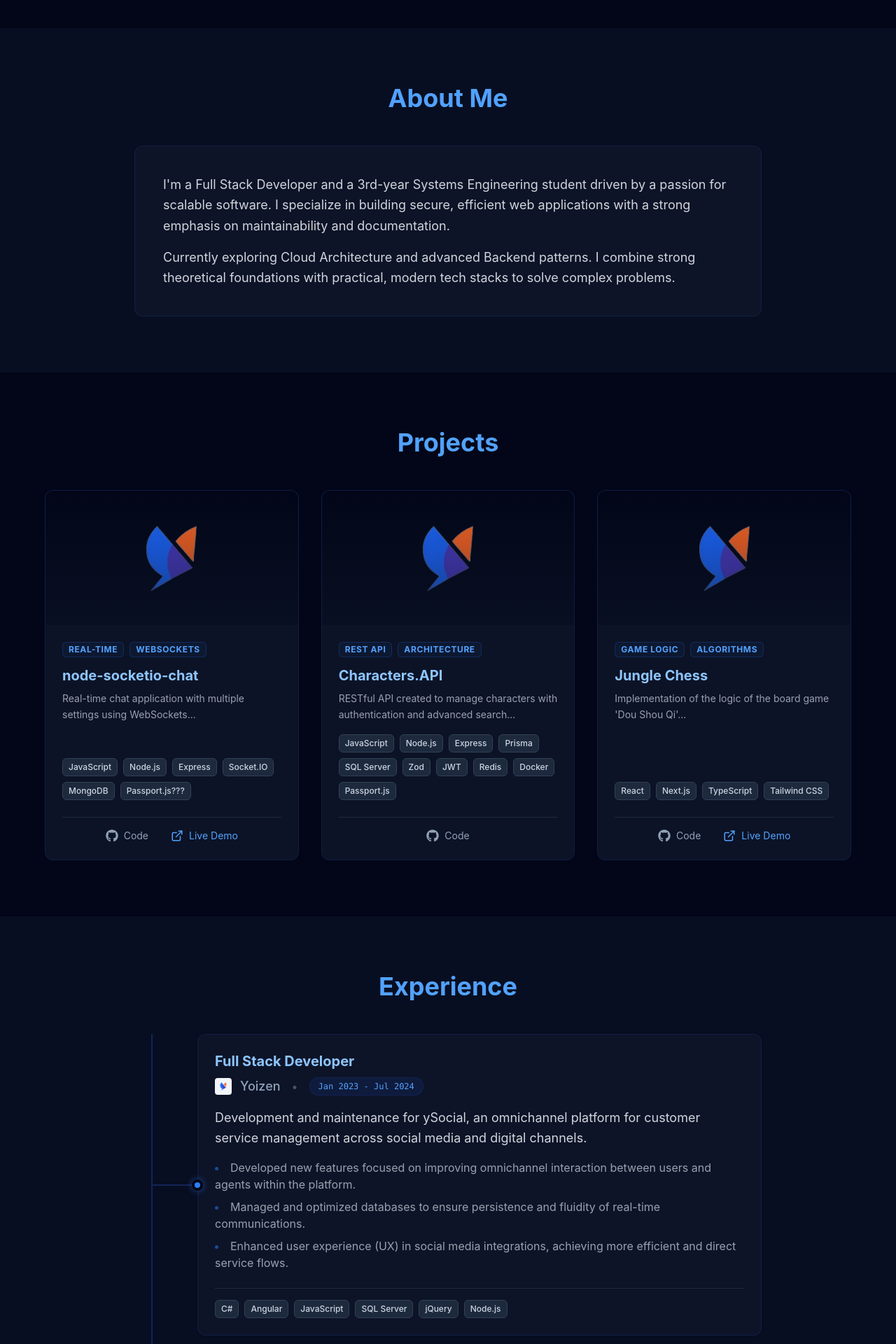
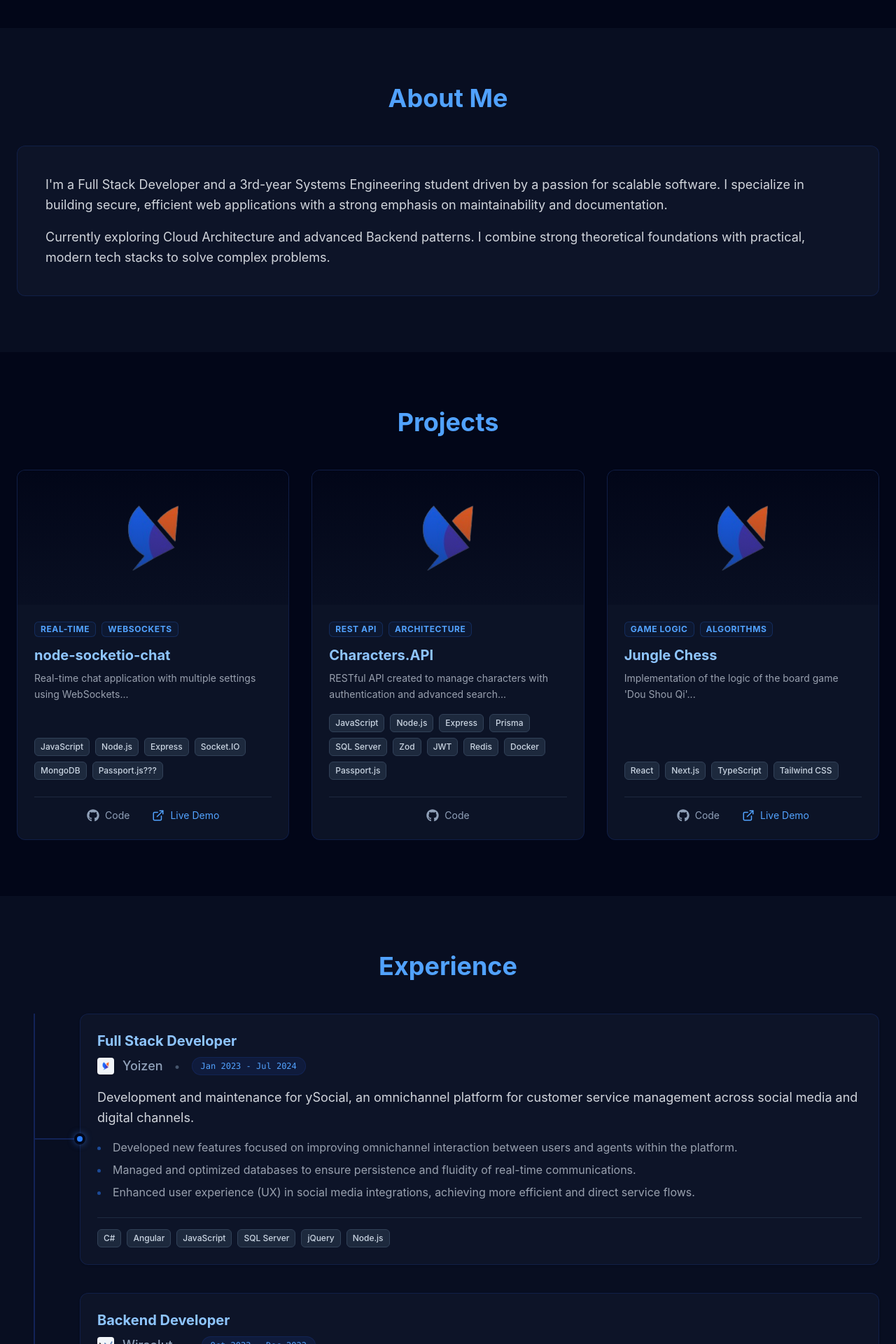
Before and after one commit to TochuGV/portfolio, a React (Vite) app: page / in a window 1280 px wide. Shown: the part 760-2680 px from the top of the page at 70% size. Built offline with nearby package versions, Linux system fonts and the light colour scheme.

Commit message:
refactor: adjust max-width properties for layout consistency across sections

```diff
--- a/src/components/layout/Navbar.tsx
+++ b/src/components/layout/Navbar.tsx
@@ -19,7 +19,7 @@ export const Navbar = () => {
         ? "bg-slate-900/80 backdrop-blur-md border-b border-slate-800 py-4 shadow-lg"
         : "bg-transparent py-6 border-b border-transparent"
     }`}>
-      <div className="max-w-7xl mx-auto px-6 flex justify-between items-center">
+      <div className="max-w-960 mx-auto px-6 flex justify-between items-center">
         <a
           href="#home"
           className="flex items-center gap-2 group transition-opacity hover:opacity-80"
--- a/src/components/sections/AboutMe.tsx
+++ b/src/components/sections/AboutMe.tsx
@@ -3,7 +3,6 @@ import { Card, Section } from "../ui"
 export const AboutMe = () => {
   return (
     <Section id="about-me" title="About Me" className="bg-slate-900/50">
-      <div className="max-w-4xl mx-auto">
       <Card className="p-8 md:p-10">
         <p className="text-gray-300 text-lg leading-relaxed mb-4">
           I'm a Full Stack Developer and a 3rd-year Systems Engineering
@@ -17,7 +16,6 @@ export const AboutMe = () => {
           stacks to solve complex problems.
         </p>
       </Card>
-      </div>
     </Section>
   )
 }
--- a/src/components/sections/Experience.tsx
+++ b/src/components/sections/Experience.tsx
@@ -4,7 +4,7 @@ import { experience } from "../../data/Portfolio";
 export const Experience = () => {
   return (
     <Section id="experience" title="Experience" className="bg-slate-900/50">
-      <div className="max-w-4xl mx-auto">
+      <div className="max-w-400 mx-auto">
         <Timeline>
           {experience.map((exp) => (
             <TimelineItem key={exp.id}>
--- a/src/components/sections/Hero.tsx
+++ b/src/components/sections/Hero.tsx
@@ -3,7 +3,7 @@ import { BrandIcon, Button, IconLink, Section } from "../ui"
 export const Hero = () => {
   return (
     <Section id="home" className="min-h-screen flex items-center py-20 px-4 md:px-8">
-      <div className="max-w-450 mx-auto w-full">
+      <div className="w-full">
         <div className="grid md:grid-cols-[55%_45%] gap-16 items-center">
           <div>
             <h1 className="text-6xl md:text-7xl font-bold text-white mb-4">
--- a/src/components/sections/Projects.tsx
+++ b/src/components/sections/Projects.tsx
@@ -5,12 +5,10 @@ import ProjectCard from "../projects/ProjectCard"
 export const Projects = () => {
   return (
     <Section id="projects" title="Projects" className="bg-slate-950">
-      <div className="max-w-6xl mx-auto">
-        <div className="grid grid-cols-1 md:grid-cols-2 lg:grid-cols-3 gap-6 sm:gap-8">
-          {projects.map((project) => (
-            <ProjectCard key={project.id} project={project} />
-          ))}
-        </div>
+      <div className="grid grid-cols-1 md:grid-cols-2 lg:grid-cols-3 gap-6 sm:gap-8">
+        {projects.map((project) => (
+          <ProjectCard key={project.id} project={project} />
+        ))}
       </div>
     </Section>
   );
--- a/src/components/ui/Section.tsx
+++ b/src/components/ui/Section.tsx
@@ -8,7 +8,7 @@ interface Props {
 export const Section = ({ id, title, children, className="" }: Props) => {
   return (
     <section id={id} className={`py-20 px-6 ${className}`}>
-      <div className="max-w-6xl mx-auto">
+      <div className="max-w-400 mx-auto">
         {title && (
           <h2 className="text-4xl font-bold mb-12 text-center text-blue-400">
             {title}
```
Lines whose indentation alone changed are shown as unchanged.
